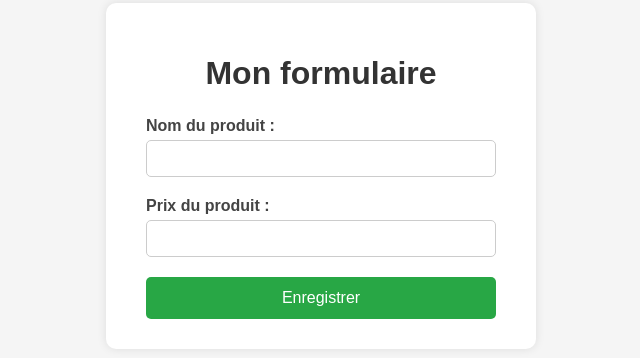
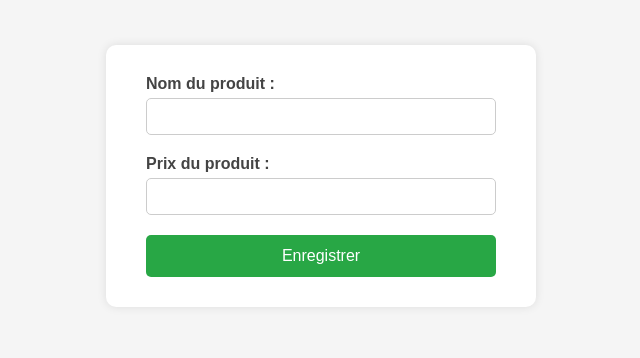
Before and after one commit to christmbimbiangoye/testgit, a plain HTML site: page index.html in a window 1280 px wide. Shown: the part 224-582 px from the top of the page, without its empty margins (319-959 px from the left). Drawn offline with Linux system fonts and the light colour scheme.

Commit message:
Update index.html

```diff
--- a/index.html
+++ b/index.html
@@ -7,7 +7,7 @@
 </head>
 <body>
   <div class="container">
-    <h1>Mon formulaire</h1>
+
     <form action="#" method="post">
       <label for="nom">Nom du produit :</label>
       <input type="text" id="nom" name="nom" required>
```
